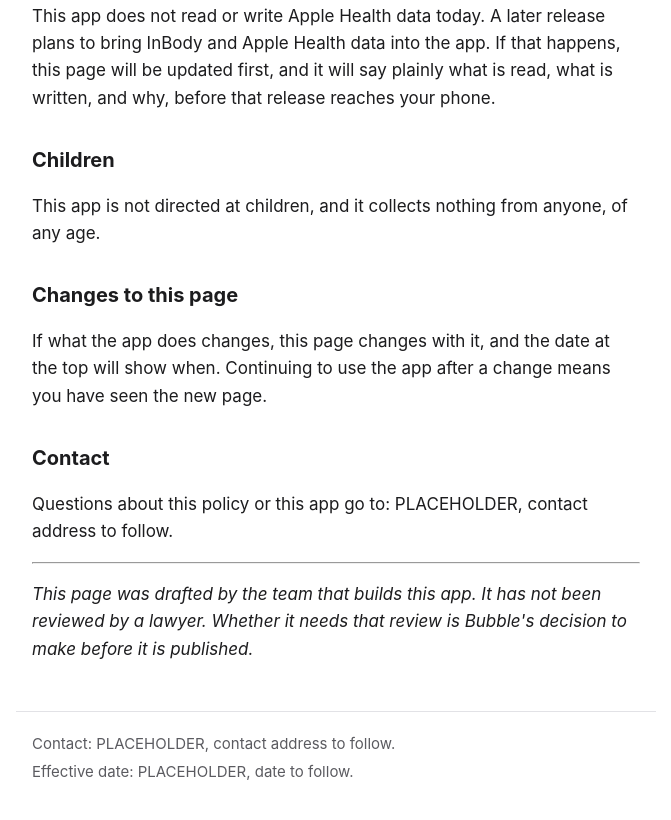
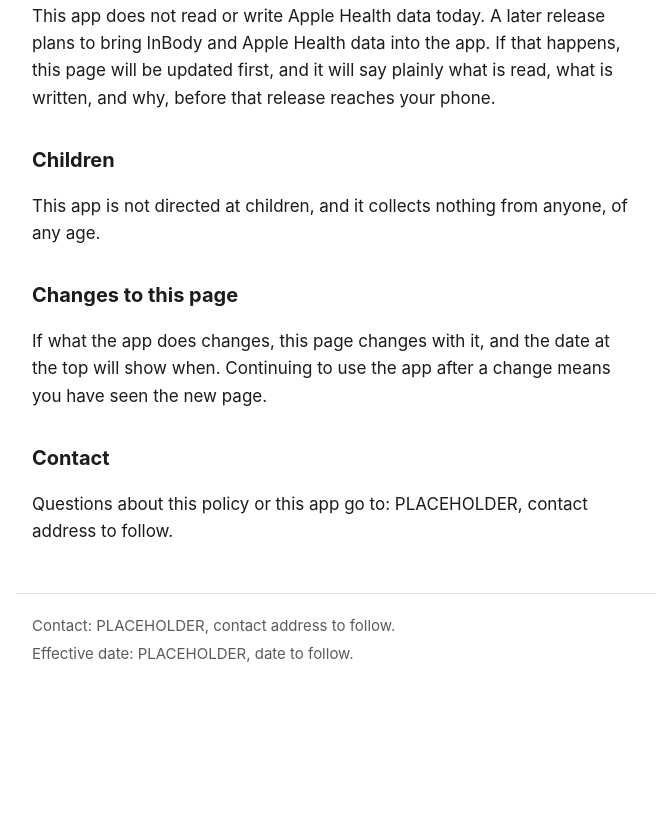
Before and after one commit to JesseTwumBoafo/any-gym-coach-site, a plain HTML site: page privacy.html in a window 1280 px wide. Shown: the part 2108-2928 px from the top of the page, without its empty margins (304-975 px from the left). After the commit the page ends 2810 px from the top, so only its background shows below. Drawn offline with Linux system fonts and the light colour scheme.

Commit message:
Remove the closing lawyer-review note from the privacy page
Oscar upheld the point on 2026-09-25: the closing paragraph said the
page had not been reviewed by a lawyer and named Bubble. Wesley removes
the same sentence from the page body of
6. Outputs/reviewed/written/2026-09-25_t_0269_any_gym_coach_privacy_policy.md
so the page and the source stay word for word equal. The rule before it
goes too.

Co-Authored-By: Claude Opus 5.5 (1M context) <noreply@anthropic.com>

```diff
--- a/privacy.html
+++ b/privacy.html
@@ -44,8 +44,6 @@
 <p>If what the app does changes, this page changes with it, and the date at the top will show when. Continuing to use the app after a change means you have seen the new page.</p>
 <h2>Contact</h2>
 <p>Questions about this policy or this app go to: PLACEHOLDER, contact address to follow.</p>
-<hr>
-<p><em>This page was drafted by the team that builds this app. It has not been reviewed by a lawyer. Whether it needs that review is Bubble's decision to make before it is published.</em></p>
 </main>
 <footer>
 <p>Contact: PLACEHOLDER, contact address to follow.</p>
```
